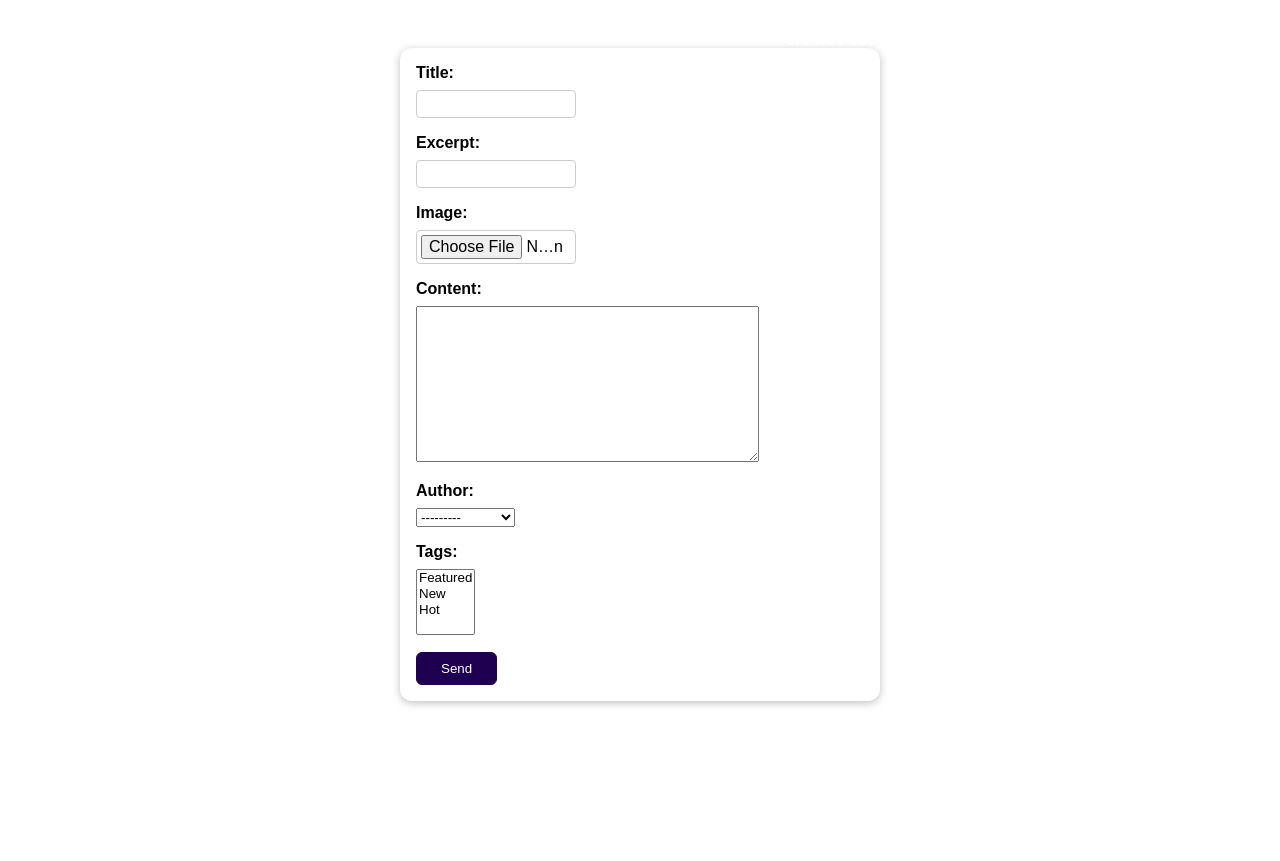
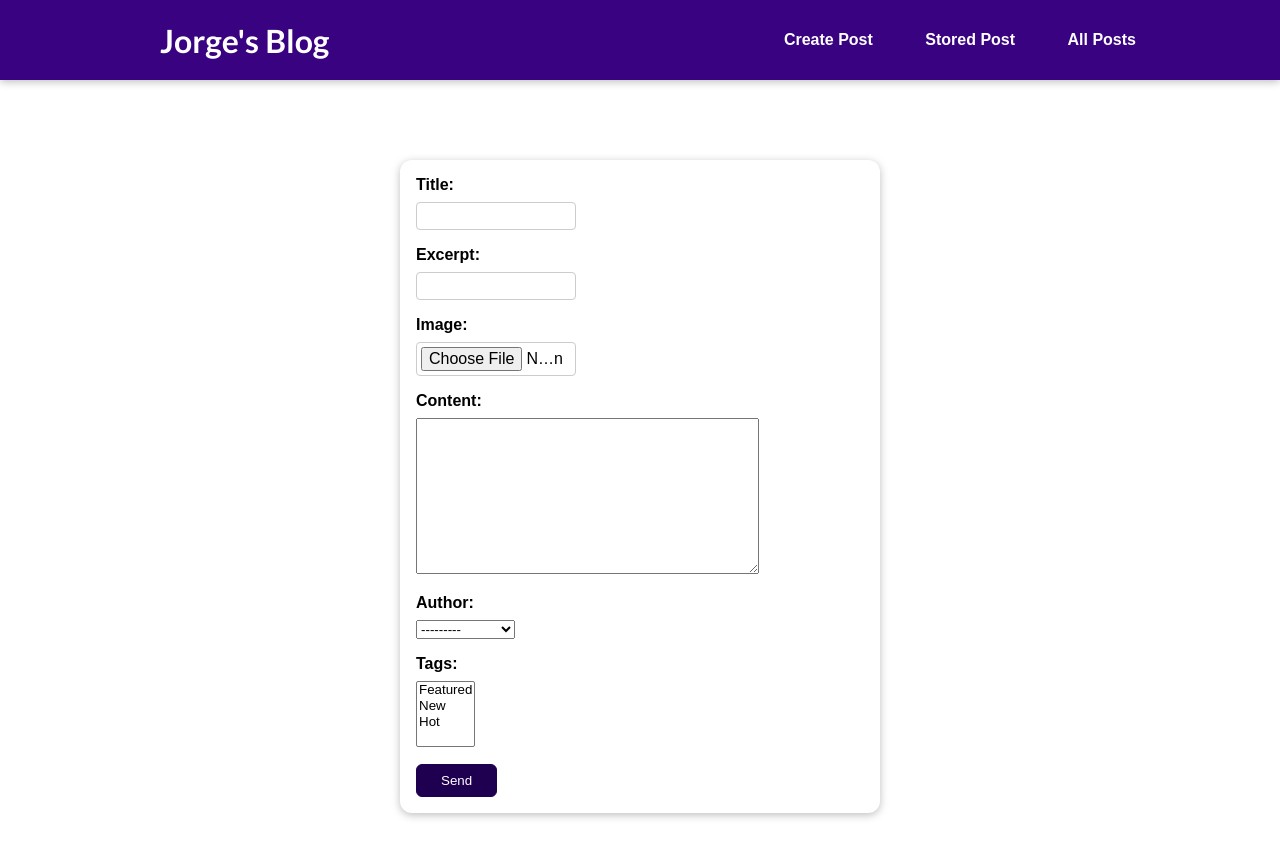
Before and after one commit to Jbasilio55/my_blog_site, a Django app: page /create-post in a window 1280 px wide. Before the commit the page ends 707 px from the top, so only its background shows below. Run offline with Django 5.2, Linux system fonts and the light colour scheme; data comes from the database, SQL or seed files in the repository; both versions use the stored data as it was after the commit.

Commit message:
adding finishing touches

```diff
--- a/my_site/blog/static/blog/create-post.css
+++ b/my_site/blog/static/blog/create-post.css
@@ -1,6 +1,15 @@
 body {
   font-family: sans-serif;
   margin: 0;
+}
+
+#main-navigation {
+  background-color: #390281;
+  box-shadow: 0 2px 8px rgba(0, 0, 0, 0.25);
+}
+
+section {
+  margin-top: 10rem;
 }
 
 form {
--- a/my_site/blog/views.py
+++ b/my_site/blog/views.py
@@ -123,5 +123,5 @@ class CreatePostView(FormView):
             num += 1
 
         post.save()
-        self.success_url = reverse_lazy("post-detail-page", args=[post.slug])
+        self.success_url = reverse("post-detail-page", args=[post.slug])
         return super().form_valid(form)
```
Also changed, not shown: my_site/db.sqlite3, my_site/uploads/post/anastasia-nelen-x9ExGKuiF9k-unsplash_4hjjv3f.jpg (added).
